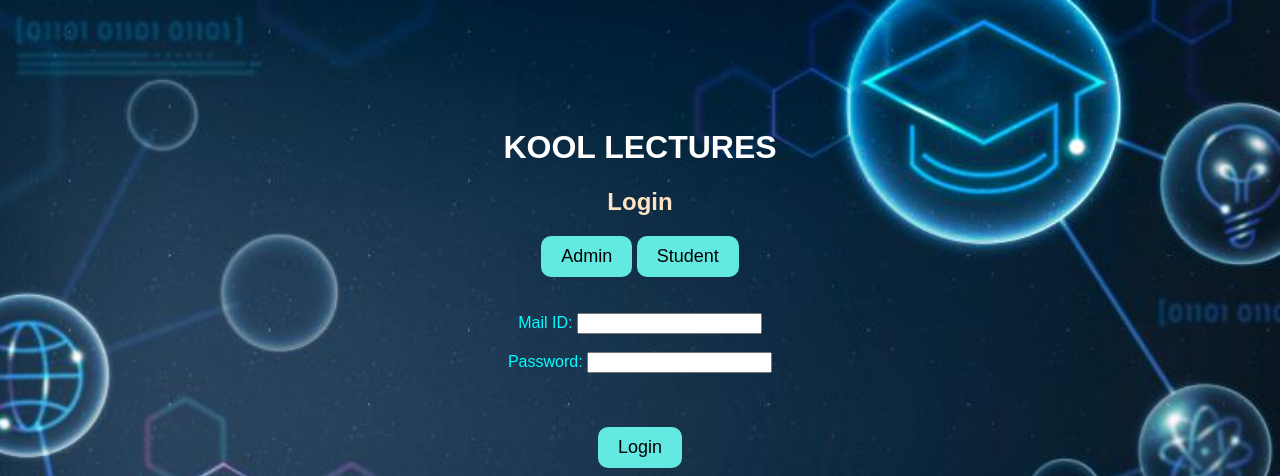
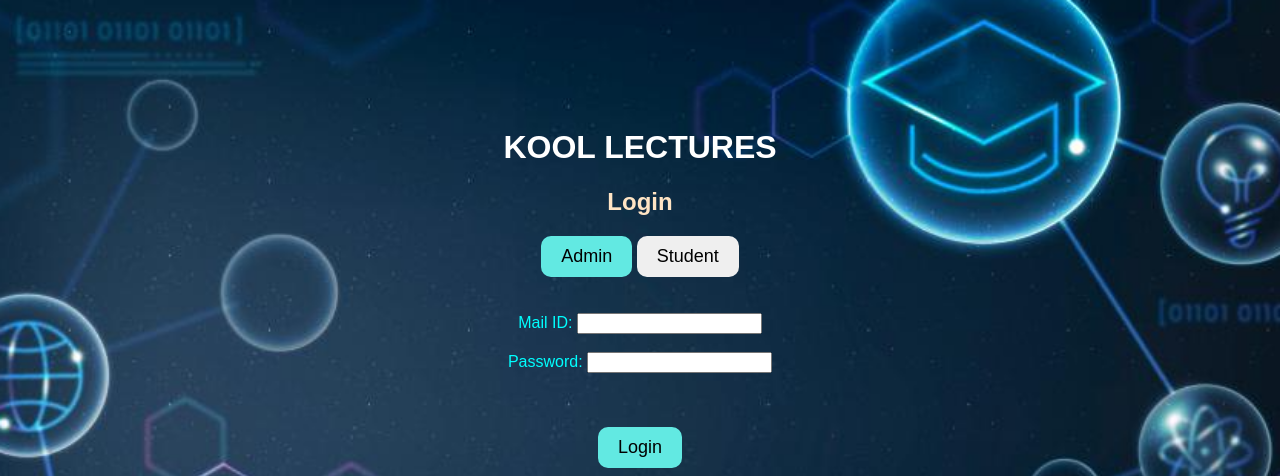
Before and after one commit to POTTERHEADHERMIONE/Central_addressing, a Flask app: page / in a window 1280 px wide. Shown: the top 476 px of the page. Run offline with Flask 3, Linux system fonts and the light colour scheme.

Commit message:
updated style.css

```diff
--- a/static/style.css
+++ b/static/style.css
@@ -41,7 +41,7 @@ select, textarea {
 
 button {
     /* 62e9e2" */
-    background-color: #62e9e2 ; /* Coral color */
+     /* Coral color */
     color: #000000;
     border: none;
     border-radius: 10px;
```
